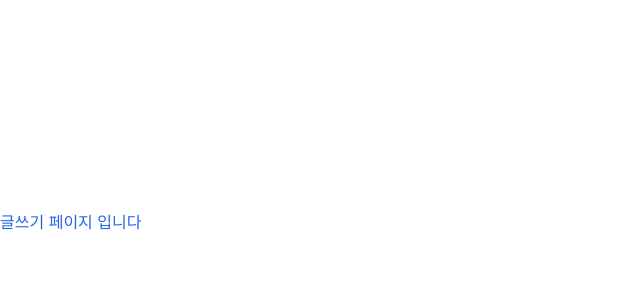
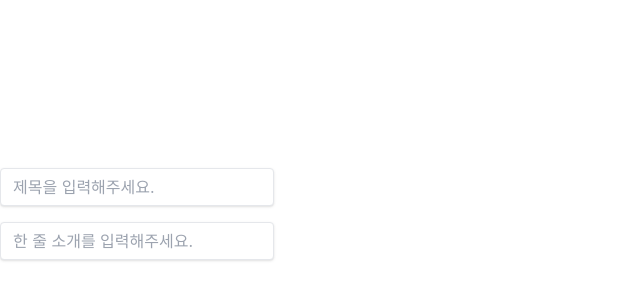
Before and after one commit to techeer-sv/graphy, a React (Vite) app in the folder frontend/: page /write in a window 1280 px wide. Shown: the part 178-478 px from the top of the page, without its empty margins (0-640 px from the left). Built offline with nearby package versions, Linux system fonts and the light colour scheme.

Commit message:
feat : 제목, 한 줄 소개 입력 폼 추가

```diff
--- a/frontend/src/pages/WritingPage.tsx
+++ b/frontend/src/pages/WritingPage.tsx
@@ -1,5 +1,69 @@
-import React from 'react';
+import React, { useState } from 'react';
+import { atom, useRecoilState } from 'recoil';
+
+const titleState = atom({
+  key: 'titleState',
+  default: '',
+});
+const tldrState = atom({
+  key: 'tldrState',
+  default: '',
+});
+
 const WritingPage = () => {
-  return <div className="text-blue-600">글쓰기 페이지 입니다</div>;
+  const [title, setTitle] = useRecoilState<string>(titleState);
+  const [tldr, setTldr] = useRecoilState<string>(tldrState);
+
+  const handleTitleChange = (e: React.ChangeEvent<HTMLInputElement>) => {
+    setTitle(e.target.value);
+  };
+  const handleTldrChange = (e: React.ChangeEvent<HTMLInputElement>) => {
+    setTldr(e.target.value);
+  };
+
+  return (
+    <div>
+      {/*젤 큰 박스*/}
+      <div>
+        {/*서식 구역*/}
+        <div>
+          {/*텍스트 구역*/}
+          <div>
+            {/*제목 상자*/}
+            <div className="mb-4">
+              <input
+                className="shadow appearance-none border rounded w-full py-2 px-3 text-gray-700 leading-tight focus:outline-none focus:shadow-outline"
+                id="title"
+                type="text"
+                placeholder="제목을 입력해주세요."
+                value={title}
+                onChange={handleTitleChange}
+              />
+            </div>
+            {/*한줄 소개 상자*/}
+            <div className="mb-4">
+              <input
+                className="shadow appearance-none border rounded w-full py-2 px-3 text-gray-700 leading-tight focus:outline-none focus:shadow-outline"
+                id="tldr"
+                type="text"
+                placeholder="한 줄 소개를 입력해주세요."
+                value={tldr}
+                onChange={handleTldrChange}
+              />
+            </div>
+            {/*사용 기술 상자*/}
+            <div></div>
+          </div>
+          {/*사진 드롭박스*/}
+          <div></div>
+        </div>
+        {/*글쓰기 구역*/}
+        <div></div>
+        {/*버튼 구역*/}
+        <div></div>
+      </div>
+    </div>
+  );
 };
+
 export default WritingPage;
```
